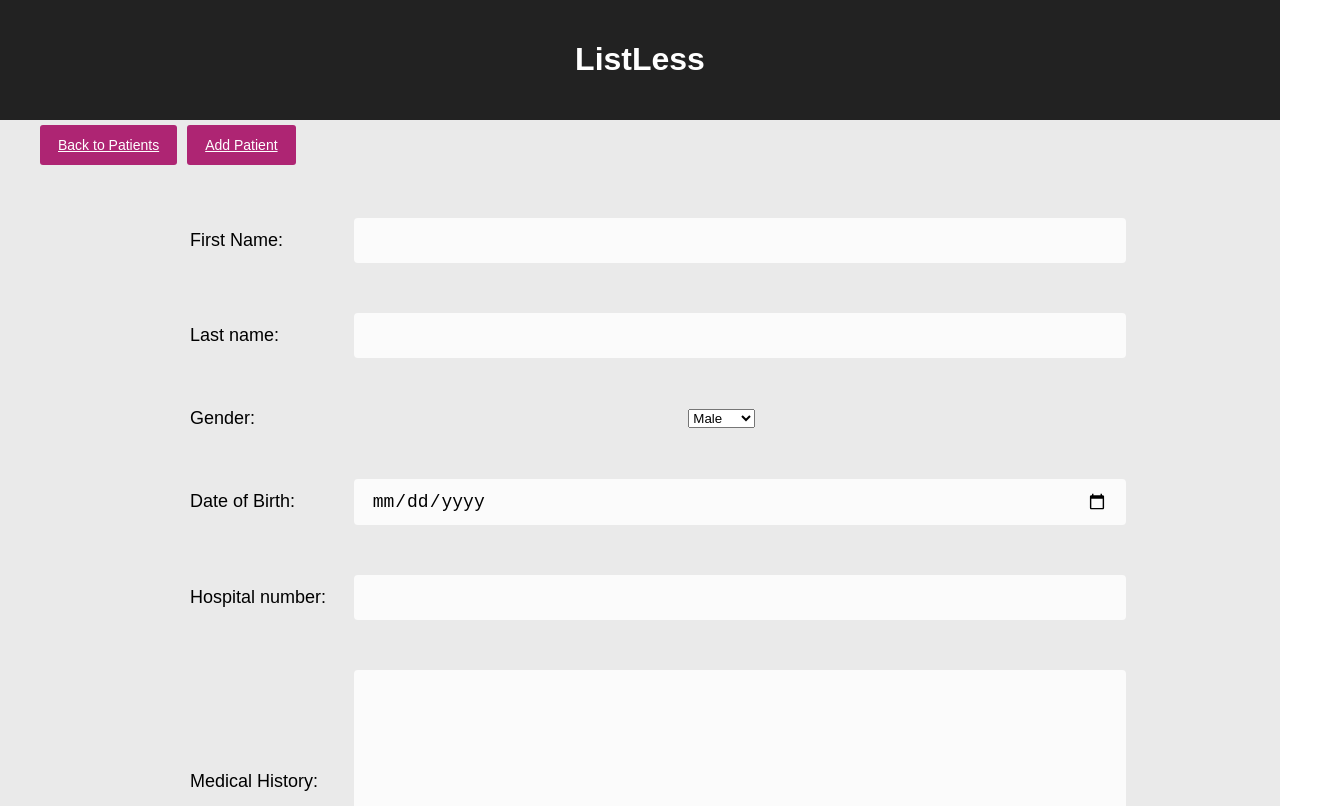
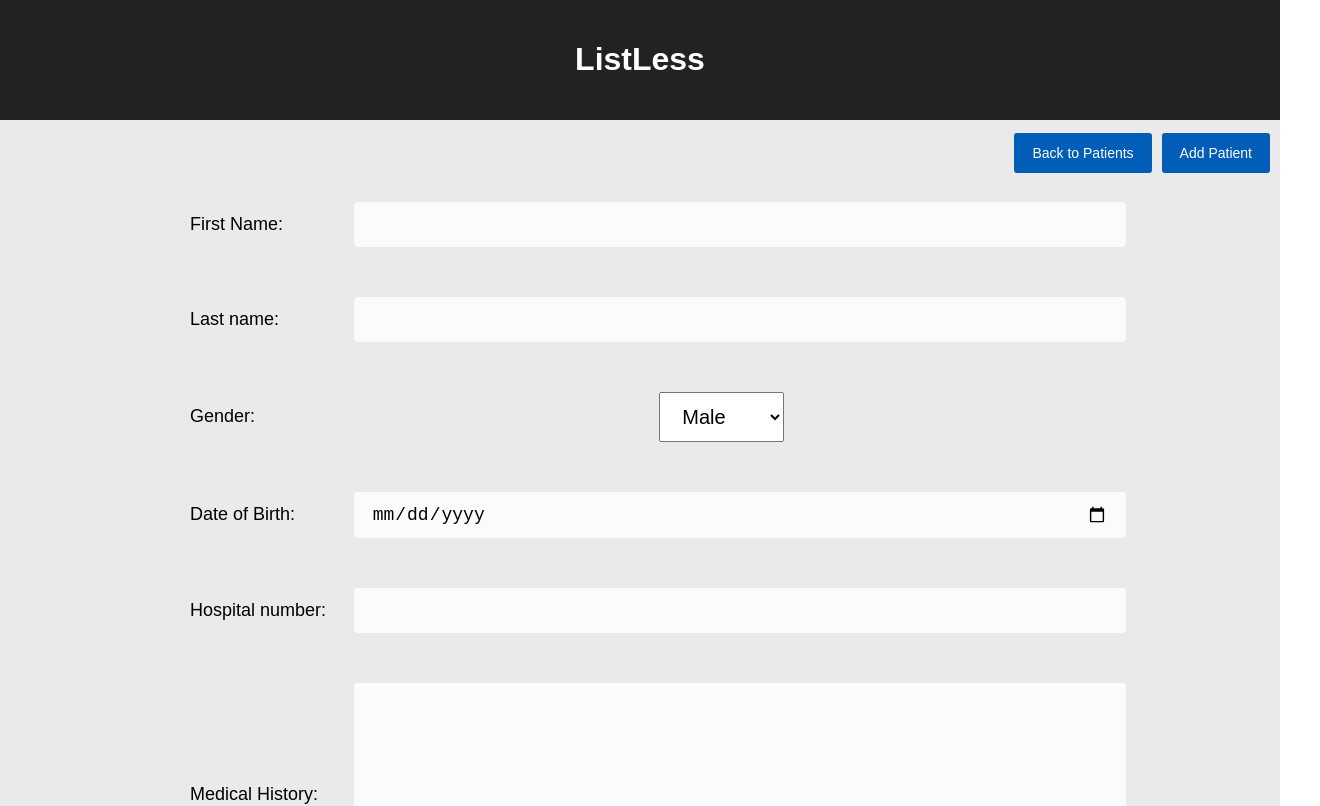
Before and after one commit to JoshAdamPowell/Listless, a React (Create React App) app in the folder listless-client/: page /addPatient in a window 1280 px wide. Shown: the top 806 px of the page, 1320 px wide, since content can reach past the window. Built offline with nearby package versions, Linux system fonts and the light colour scheme.

Commit message:
Styling Updates

```diff
--- a/listless-client/src/App.css
+++ b/listless-client/src/App.css
@@ -12,22 +12,26 @@
 
 .navigation ul {
   display: flex;
-  align-text: right;
+  align-items: center;
+  justify-content: flex-end;
   width: 100%;
   list-style: none;
   height: 66px;
+  padding: 0;
+  margin: 0;
 }
 
 .navigation li {
-  display: inline-block;
+  /* display: inline-block; */
 }
 
 .navigation li a{
-  background: #AE2573;
+  background: #005EB8;
   margin: 0 10px 10px 0;
   padding: 12px 18px;
   color: #fff;
   font-size: 14px;
   font-weight: 400;
   border-radius: 3px;
+  text-decoration: none;
 }
--- a/listless-client/src/components/AddPatient.css
+++ b/listless-client/src/components/AddPatient.css
@@ -50,4 +50,5 @@ input {
     height: 60px;
     color: #fff;
     margin: 60px 0;
+    font-size: 22px;
 }
--- a/listless-client/src/components/PatientFilter.css
+++ b/listless-client/src/components/PatientFilter.css
@@ -1,3 +1,17 @@
 .PatientFilter {
   margin: 0 20px;
+  display: flex;
+  justify-content: center;
+  align-items: center;
 }
+
+.PatientFilter  h2{
+  font-size: 20px;
+  color: #444;
+  margin-right: 20px;
+}
+
+select {
+  font-size: 20px;
+  padding: 12px 18px;
+}
--- a/listless-client/src/components/ViewPatients.css
+++ b/listless-client/src/components/ViewPatients.css
@@ -1,4 +1,4 @@
 .ViewPatients-filters {
   display: flex;
-  justify-content: center;
+  justify-content: left;
 }
```
